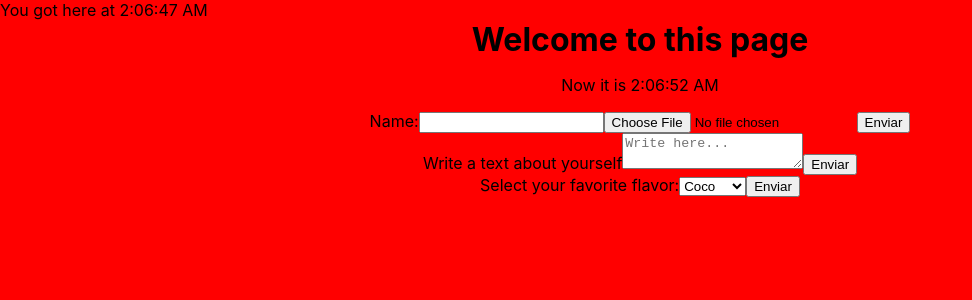
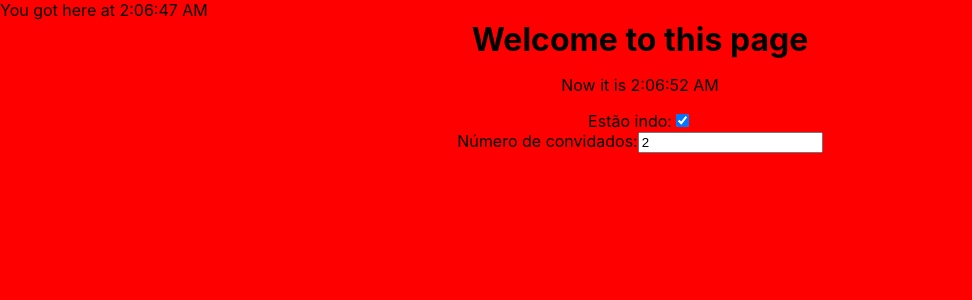
Before and after one commit to MuriloDutra/react-docs, a React (Create React App) app: page / in a window 1280 px wide. Shown: the top 300 px of the page, without its empty margins (0-972 px from the left). Built offline with nearby package versions, Linux system fonts and the light colour scheme.

Commit message:
New imports

```diff
--- a/src/App.js
+++ b/src/App.js
@@ -2,9 +2,7 @@ import React from 'react';
 import './App.css';
 import Header from './components/Header'
 import Clock from './components/Clock'
-import Form from './components/Form'
-import TextArea from './components/TextArea';
-import Select from './components/Select';
+import Reservation from './components/Reservation';
 
 
 function App() {
@@ -13,9 +11,7 @@ function App() {
       <div className="body">
         <Header title="Welcome to this page" />
         <Clock />
-        <Form />
-        <TextArea />
-        <Select />
+        <Reservation />
       </div>
     </div>
   );
```
